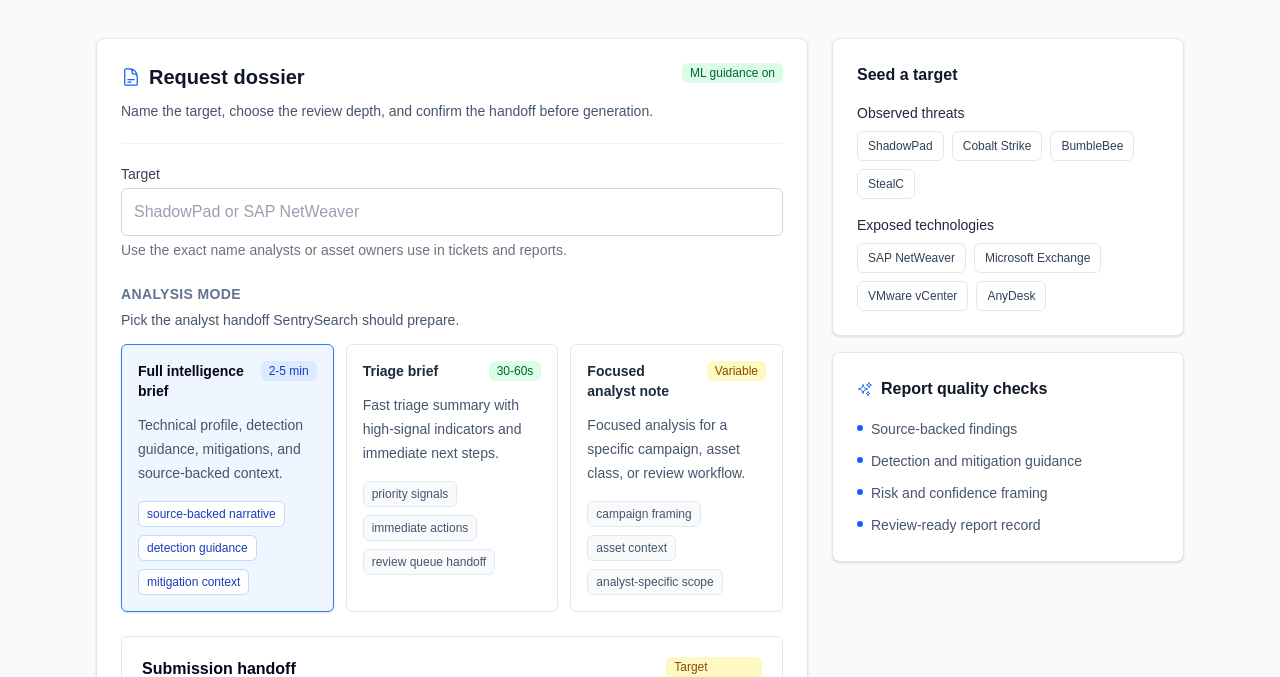
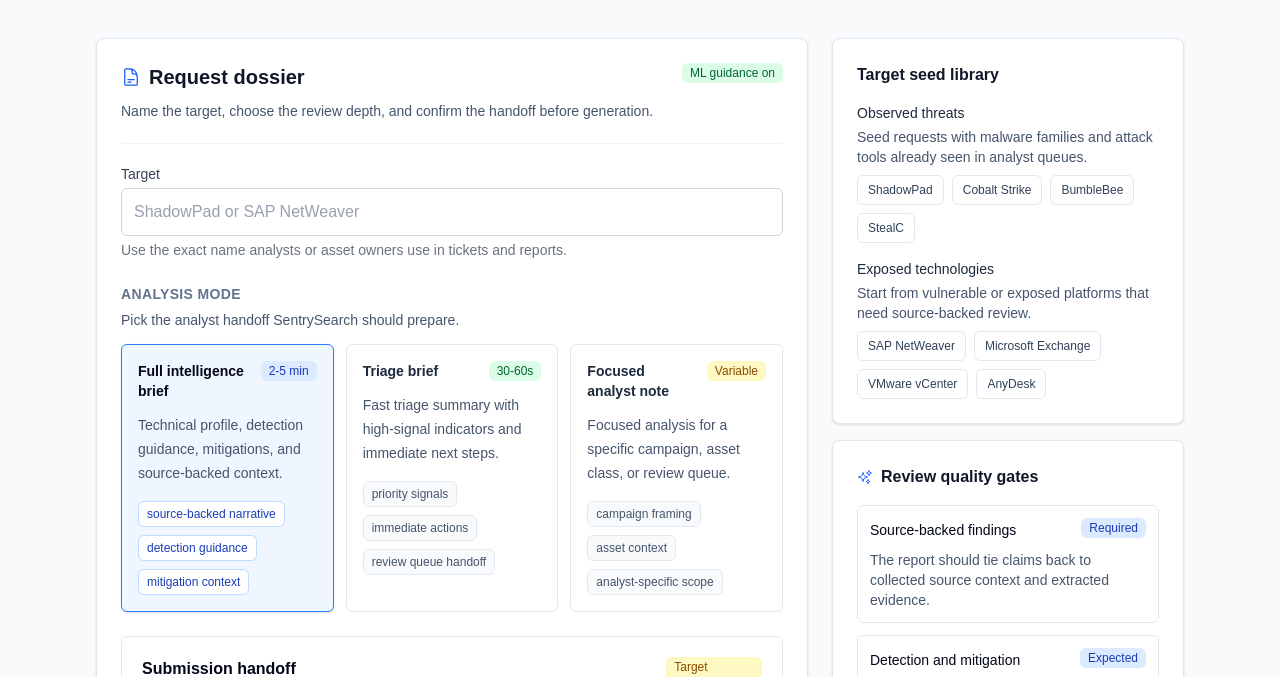
Before and after one commit to ricomanifesto/SentrySearch, a Next.js app in the folder frontend/: page /generate in a window 1280 px wide. Shown: the part 275-952 px from the top of the page. Built offline with nearby package versions, Linux system fonts and the light colour scheme; no server answers.

Commit message:
Refine generate guidance sidebar

```diff
--- a/frontend/dev/check-generate-surface.mjs
+++ b/frontend/dev/check-generate-surface.mjs
@@ -89,7 +89,43 @@
   },
   {
     name: 'keeps report quality guidance visible',
-    pattern: /Report quality checks/,
+    pattern: /Review quality gates/,
+  },
+  {
+    name: 'declares the target seed library contract',
+    pattern: /data-contract="Generate\.TargetSeedLibrary\.v1"/,
+  },
+  {
+    name: 'uses a typed target seed group contract',
+    pattern: /type TargetSeedGroup[\s\S]*const targetGroups: TargetSeedGroup\[\] = \[[\s\S]*label: 'Observed threats'[\s\S]*description: 'Seed requests with malware families and attack tools already seen in analyst queues\.'[\s\S]*label: 'Exposed technologies'/,
+  },
+  {
+    name: 'renders target seed groups from the canonical contract',
+    pattern: /targetGroups\.map\(\(group\)[\s\S]*key=\{group\.label\}[\s\S]*\{group\.description\}[\s\S]*group\.examples\.map/,
+  },
+  {
+    name: 'frames target examples as a target seed library',
+    pattern: /Target seed library/,
+  },
+  {
+    name: 'declares the quality gate checklist contract',
+    pattern: /data-contract="Generate\.QualityGateChecklist\.v1"/,
+  },
+  {
+    name: 'uses a typed quality gate contract',
+    pattern: /type QualityGateRow[\s\S]*const qualityGates: QualityGateRow\[\] = \[[\s\S]*label: 'Source-backed findings'[\s\S]*status: 'Required'[\s\S]*label: 'Detection and mitigation guidance'[\s\S]*label: 'Risk and confidence framing'/,
+  },
+  {
+    name: 'renders quality gates from the canonical contract',
+    pattern: /qualityGates\.map\(\(gate\)[\s\S]*key=\{gate\.label\}[\s\S]*\{gate\.status\}[\s\S]*\{gate\.description\}/,
+  },
+  {
+    name: 'frames quality expectations as review gates',
+    pattern: /Review quality gates/,
+  },
+  {
+    name: 'does not keep generic sidebar helper headings',
+    absentPattern: /Seed a target|Report quality checks/,
   },
   {
     name: 'uses a canonical submission handoff contract',
--- a/frontend/src/app/generate/page.tsx
+++ b/frontend/src/app/generate/page.tsx
@@ -24,13 +24,27 @@
   analysis_type: 'comprehensive' | 'quick' | 'custom';
 }
 
-const targetGroups = [
+type TargetSeedGroup = {
+  label: string;
+  description: string;
+  examples: string[];
+};
+
+type QualityGateRow = {
+  label: string;
+  status: string;
+  description: string;
+};
+
+const targetGroups: TargetSeedGroup[] = [
   {
     label: 'Observed threats',
+    description: 'Seed requests with malware families and attack tools already seen in analyst queues.',
     examples: ['ShadowPad', 'Cobalt Strike', 'BumbleBee', 'StealC'],
   },
   {
     label: 'Exposed technologies',
+    description: 'Start from vulnerable or exposed platforms that need source-backed review.',
     examples: ['SAP NetWeaver', 'Microsoft Exchange', 'VMware vCenter', 'AnyDesk'],
   },
 ];
@@ -55,18 +69,34 @@
   {
     value: 'custom',
     name: 'Focused analyst note',
-    detail: 'Focused analysis for a specific campaign, asset class, or review workflow.',
+    detail: 'Focused analysis for a specific campaign, asset class, or review queue.',
     sla: 'Variable',
     variant: 'warning' as const,
     evidence: ['campaign framing', 'asset context', 'analyst-specific scope'],
   },
 ];
 
-const qualityChecks = [
-  'Source-backed findings',
-  'Detection and mitigation guidance',
-  'Risk and confidence framing',
-  'Review-ready report record',
+const qualityGates: QualityGateRow[] = [
+  {
+    label: 'Source-backed findings',
+    status: 'Required',
+    description: 'The report should tie claims back to collected source context and extracted evidence.',
+  },
+  {
+    label: 'Detection and mitigation guidance',
+    status: 'Expected',
+    description: 'Output should include useful defender actions when the source material supports them.',
+  },
+  {
+    label: 'Risk and confidence framing',
+    status: 'Expected',
+    description: 'Analysts should see confidence and risk posture before saving or sharing the record.',
+  },
+  {
+    label: 'Review-ready report record',
+    status: 'Required',
+    description: 'Generated output should land as a saved intelligence record ready for follow-up review.',
+  },
 ];
 
 export default function GeneratePage() {
@@ -342,15 +372,16 @@
           </Card>
 
           <aside className="min-w-0 space-y-4">
-            <Card className="min-w-0 border-slate-200 shadow-sm">
+            <Card data-contract="Generate.TargetSeedLibrary.v1" className="min-w-0 border-slate-200 shadow-sm">
               <CardHeader>
-                <CardTitle className="text-base">Seed a target</CardTitle>
+                <CardTitle className="text-base">Target seed library</CardTitle>
               </CardHeader>
               <CardContent>
                 <div className="space-y-4">
                   {targetGroups.map((group) => (
                     <div key={group.label}>
                       <h4 className="text-sm font-medium text-slate-800">{group.label}</h4>
+                      <p className="mt-1 text-sm leading-5 text-slate-600">{group.description}</p>
                       <div className="mt-2 flex flex-wrap gap-2">
                         {group.examples.map((example) => (
                           <button
@@ -370,19 +401,24 @@
               </CardContent>
             </Card>
 
-            <Card className="min-w-0 border-slate-200 shadow-sm">
+            <Card data-contract="Generate.QualityGateChecklist.v1" className="min-w-0 border-slate-200 shadow-sm">
               <CardHeader>
                 <CardTitle className="flex items-center gap-2 text-base">
                   <SparklesIcon className="h-4 w-4 text-blue-600" />
-                  Report quality checks
+                  Review quality gates
                 </CardTitle>
               </CardHeader>
               <CardContent>
-                <ul className="space-y-2 text-sm leading-6 text-slate-600">
-                  {qualityChecks.map((check) => (
-                    <li key={check} className="flex gap-2">
-                      <span className="mt-2 h-1.5 w-1.5 flex-shrink-0 rounded-full bg-blue-600" />
-                      <span>{check}</span>
+                <ul className="space-y-3 text-sm leading-6 text-slate-600">
+                  {qualityGates.map((gate) => (
+                    <li key={gate.label} className="rounded-md border border-slate-200 bg-white p-3">
+                      <div className="flex min-w-0 items-start justify-between gap-3">
+                        <span className="font-medium text-slate-950">{gate.label}</span>
+                        <Badge variant="info" size="sm" className="shrink-0 rounded-md">
+                          {gate.status}
+                        </Badge>
+                      </div>
+                      <p className="mt-2 leading-5 text-slate-600">{gate.description}</p>
                     </li>
                   ))}
                 </ul>
```
